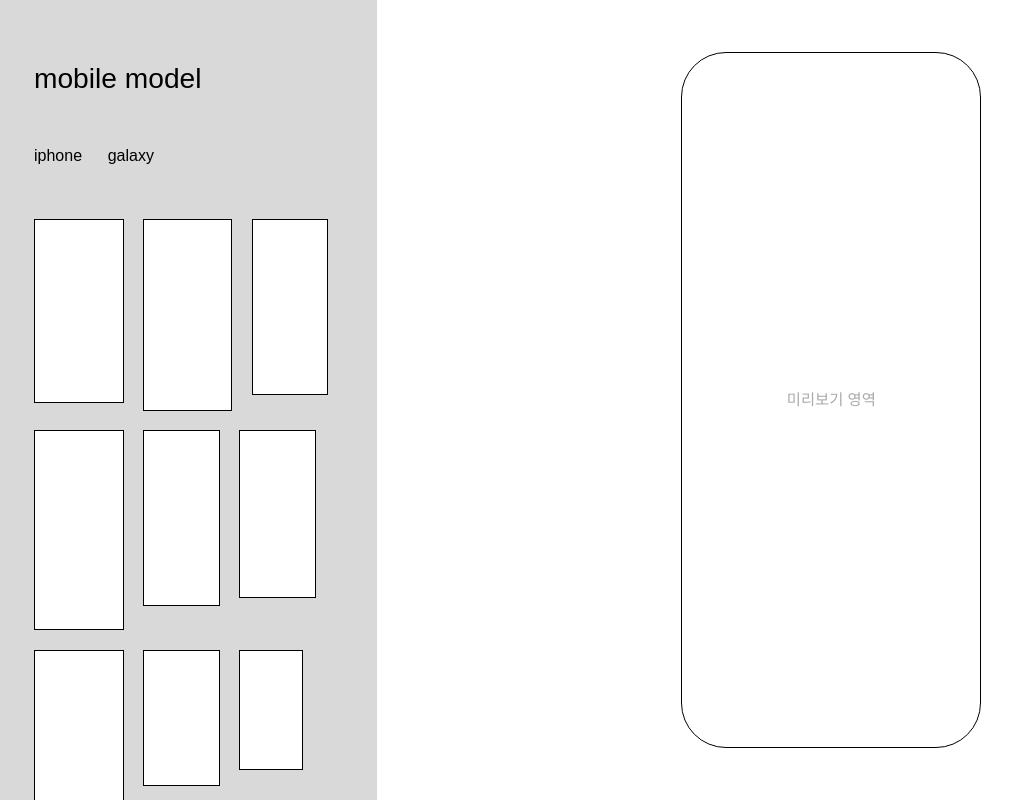
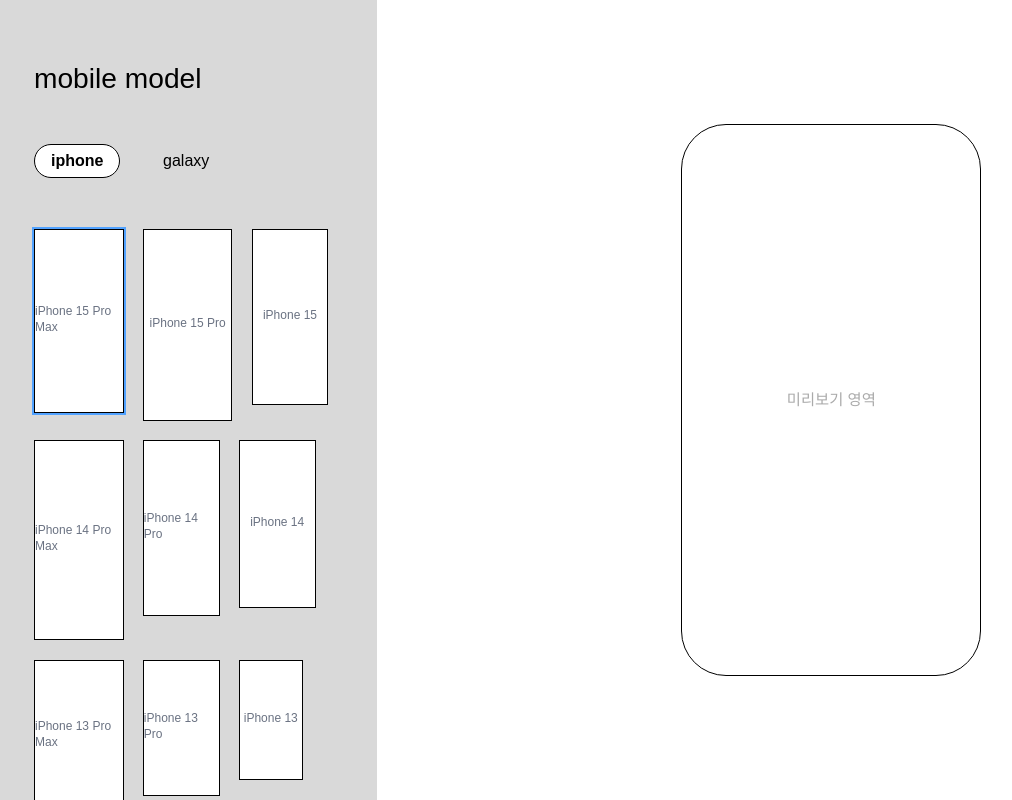
Before and after one commit to Ajihey77/WallPaper-Studio, a Next.js app: page /Wishlist in a window 1280 px wide. Shown: the whole page, without its empty margins (10-1022 px from the left). Built offline with nearby package versions, Linux system fonts and the light colour scheme.

Commit message:
✨ :위시리스트 사이드 클릭시 미리보기

```diff
--- a/app/Wishlist/page.tsx
+++ b/app/Wishlist/page.tsx
@@ -1,15 +1,94 @@
-import React from "react";
+"use client";
+
+import React, { useState } from "react";
 
 // 1920x1080 기준을 100vw, 100vh로 환산
 // px → vw/vh 변환: (px/1920)*100vw, (px/1080)*100vh
 
 export default function Wishlist() {
+  // 모델별 프레임 데이터
+  const iphoneFrames = [
+    { name: "iPhone 15 Pro Max", width: "7vw", height: "23vh" },
+    { name: "iPhone 15 Pro", width: "7vw", height: "24vh" },
+    { name: "iPhone 15", width: "6vw", height: "22vh" },
+    { name: "iPhone 14 Pro Max", width: "7vw", height: "25vh" },
+    { name: "iPhone 14 Pro", width: "6vw", height: "22vh" },
+    { name: "iPhone 14", width: "6vw", height: "21vh" },
+    { name: "iPhone 13 Pro Max", width: "7vw", height: "19vh" },
+    { name: "iPhone 13 Pro", width: "6vw", height: "17vh" },
+    { name: "iPhone 13", width: "5vw", height: "15vh" },
+    { name: "iPhone 12 Pro Max", width: "7vw", height: "23vh" },
+    { name: "iPhone 12 Pro", width: "6vw", height: "21vh" },
+    { name: "iPhone 12", width: "5vw", height: "15vh" },
+    { name: "iPhone 11 Pro Max", width: "7vw", height: "23vh" },
+    { name: "iPhone 11 Pro", width: "6vw", height: "21vh" },
+    { name: "iPhone 11", width: "5vw", height: "15vh" },
+    { name: "iPhone XS Max", width: "7vw", height: "23vh" },
+    { name: "iPhone XS", width: "6vw", height: "21vh" },
+    { name: "iPhone XR", width: "5vw", height: "15vh" },
+    { name: "iPhone X", width: "6vw", height: "21vh" },
+    { name: "iPhone 8 Plus", width: "7vw", height: "23vh" },
+    { name: "iPhone 8", width: "5vw", height: "15vh" },
+    { name: "iPhone 7 Plus", width: "7vw", height: "23vh" },
+    { name: "iPhone 7", width: "5vw", height: "15vh" },
+    { name: "iPhone 6s Plus", width: "7vw", height: "23vh" },
+    { name: "iPhone 6s", width: "5vw", height: "15vh" },
+    { name: "iPhone 6 Plus", width: "7vw", height: "23vh" },
+    { name: "iPhone 6", width: "5vw", height: "15vh" },
+  ];
+  const galaxyFrames = [
+    { name: "S24 Ultra", width: "7vw", height: "24vh" },
+    { name: "S24+", width: "7vw", height: "24vh" },
+    { name: "S24", width: "6vw", height: "22vh" },
+    { name: "S23 Ultra", width: "7vw", height: "24vh" },
+    { name: "S23+", width: "7vw", height: "24vh" },
+    { name: "S23", width: "6vw", height: "22vh" },
+    { name: "S22 Ultra", width: "7vw", height: "24vh" },
+    { name: "S22+", width: "7vw", height: "24vh" },
+    { name: "S22", width: "6vw", height: "22vh" },
+    { name: "S21 Ultra", width: "7vw", height: "24vh" },
+    { name: "S21+", width: "7vw", height: "24vh" },
+    { name: "S21", width: "6vw", height: "22vh" },
+    { name: "S20 Ultra", width: "7vw", height: "24vh" },
+    { name: "S20+", width: "7vw", height: "24vh" },
+    { name: "S20", width: "6vw", height: "22vh" },
+    { name: "S10 5G", width: "7vw", height: "24vh" },
+    { name: "S10+", width: "7vw", height: "24vh" },
+    { name: "S10", width: "6vw", height: "22vh" },
+    { name: "S10e", width: "5vw", height: "20vh" },
+    { name: "S9+", width: "7vw", height: "24vh" },
+    { name: "S9", width: "6vw", height: "22vh" },
+    { name: "S8+", width: "7vw", height: "24vh" },
+    { name: "S8", width: "6vw", height: "22vh" },
+    { name: "S7 Edge", width: "7vw", height: "24vh" },
+    { name: "S7", width: "6vw", height: "22vh" },
+    { name: "S6 Edge+", width: "7vw", height: "24vh" },
+    { name: "S6 Edge", width: "6vw", height: "22vh" },
+    { name: "S6", width: "5vw", height: "20vh" },
+  ];
+  // 모델 상태: 'iphone' 또는 'galaxy'
+  const [model, setModel] = useState<'iphone' | 'galaxy'>('iphone');
+  // 선택된 프레임 인덱스 상태
+  const [selectedFrame, setSelectedFrame] = useState(0);
+  // 모델이 바뀌면 프레임 인덱스 초기화
+  React.useEffect(() => { setSelectedFrame(0); }, [model]);
+  // 현재 프레임 배열
+  const frames = model === 'iphone' ? iphoneFrames : galaxyFrames;
+  // 미리보기 기준 크기
+  const baseWidth = 300; // px
+  const baseHeight = 600; // px
+  // 최대값(비율 기준)
+  const maxFrameWidth = Math.max(...frames.map(f => Number(f.width.replace('vw',''))));
+  const maxFrameHeight = Math.max(...frames.map(f => Number(f.height.replace('vh',''))));
+  // 미리보기용 실제 px 크기 계산
+  const previewWidth = (Number(frames[selectedFrame].width.replace('vw','')) / maxFrameWidth) * baseWidth;
+  const previewHeight = (Number(frames[selectedFrame].height.replace('vh','')) / maxFrameHeight) * baseHeight;
   return (
     <div className="w-screen h-screen flex items-center justify-center bg-white font-anonymous-pro overflow-hidden">
       <div className="w-screen h-screen flex flex-row">
         {/* 사이드바 */}
         <aside
-          className="relative flex flex-col items-start overflow-y-auto bg-[#d9d9d9] scrollbar-thin scrollbar-thumb-gray-200"
+          className="relative flex flex-col items-start overflow-y-auto bg-[#d9d9d9] scrollbar-thin scrollbar-thumb-gray-200 thinner-scrollbar"
           style={{
             width: `${(580 / 1920) * 100}vw`,
             height: "100vh",
@@ -22,27 +101,52 @@
             mobile model
           </div>
           <div className="flex gap-[2vw] items-center mb-[2.7vh]">
-            <span className="text-black" style={{ fontSize: "1.25vw" }}>iphone</span>
-            <span className="text-black" style={{ fontSize: "1.25vw" }}>galaxy</span>
+            <button
+              className={`text-black px-4 py-1 rounded-full transition-all duration-200 ${model === 'iphone' ? 'bg-white border border-black font-bold' : 'bg-transparent border border-transparent'}`}
+              style={{ fontSize: "1.25vw" }}
+              onClick={() => setModel('iphone')}
+            >
+              iphone
+            </button>
+            <button
+              className={`text-black px-4 py-1 rounded-full transition-all duration-200 ${model === 'galaxy' ? 'bg-white border border-black font-bold' : 'bg-transparent border border-transparent'}`}
+              style={{ fontSize: "1.25vw" }}
+              onClick={() => setModel('galaxy')}
+            >
+              galaxy
+            </button>
           </div>
           <div className="bg-black mb-[3.7vh]" style={{ width: `${(206 / 580) * 100}%`, height: 1 }} />
           {/* 모델별 프레임들 */}
           <div className="flex flex-wrap gap-[1.5vw]">
-            <div className="bg-white border border-black flex items-center justify-center" style={{ width: "7vw", height: "23vh", fontSize: "0.9vw" }} />
-            <div className="bg-white border border-black flex items-center justify-center" style={{ width: "7vw", height: "24vh", fontSize: "0.9vw" }} />
-            <div className="bg-white border border-black flex items-center justify-center" style={{ width: "6vw", height: "22vh", fontSize: "0.9vw" }} />
-            <div className="bg-white border border-black flex items-center justify-center" style={{ width: "7vw", height: "25vh", fontSize: "0.9vw" }} />
-            <div className="bg-white border border-black flex items-center justify-center" style={{ width: "6vw", height: "22vh", fontSize: "0.9vw" }} />
-            <div className="bg-white border border-black flex items-center justify-center" style={{ width: "6vw", height: "21vh", fontSize: "0.9vw" }} />
-            <div className="bg-white border border-black flex items-center justify-center" style={{ width: "7vw", height: "19vh", fontSize: "0.9vw" }} />
-            <div className="bg-white border border-black flex items-center justify-center" style={{ width: "6vw", height: "17vh", fontSize: "0.9vw" }} />
-            <div className="bg-white border border-black flex items-center justify-center" style={{ width: "5vw", height: "15vh", fontSize: "0.9vw" }} />
+            {frames.map((frame, idx) => (
+              <div
+                key={idx}
+                className={`bg-white border border-black flex flex-col items-center justify-center cursor-pointer ${selectedFrame === idx ? 'ring-2 ring-blue-400' : ''}`}
+                style={{ width: frame.width, height: frame.height, fontSize: "0.9vw" }}
+                onClick={() => setSelectedFrame(idx)}
+              >
+                {('name' in frame) && (
+                  <span className="text-xs text-gray-500 mb-1">{(frame as any).name}</span>
+                )}
+              </div>
+            ))}
           </div>
         </aside>
         {/* 미리보기 영역 */}
         <main className="flex-1 h-screen flex items-center justify-center relative">
-          <div className="relative h-[87vh] w-auto max-w-[300px] aspect-[374/800] ml-4 flex items-center justify-center">
-            <div className="w-full h-full rounded-[45px] border border-black bg-cover bg-center absolute inset-0 z-0" />
+          <div
+            className="relative w-auto max-w-[300px] aspect-[374/800] ml-4 flex items-center justify-center"
+            style={{ height: "87vh" }}
+          >
+            <div
+              className="rounded-[45px] border border-black bg-cover bg-center absolute inset-0 z-0 transition-all duration-300"
+              style={{
+                width: `${previewWidth}px`,
+                height: `${previewHeight}px`,
+                margin: "auto",
+              }}
+            />
             <span className="z-10 text-[#aaa] text-center" style={{ fontSize: "1.2vw" }}>미리보기 영역</span>
           </div>
         </main>
--- a/styles/globals.css
+++ b/styles/globals.css
@@ -5,3 +5,12 @@
   color: var(--foreground);
   font-family: Arial, Helvetica, sans-serif;
 }
+
+/* 더 얇은 스크롤바 */
+.thinner-scrollbar::-webkit-scrollbar {
+  width: 4px;
+}
+.thinner-scrollbar::-webkit-scrollbar-thumb {
+  background: #ccc;
+  border-radius: 4px;
+}
--- /dev/null
+++ b/ui/preview-side.tsx
@@ -0,0 +1,5 @@
+import React from "react";
+
+export default function PreviewSide() {
+  return <div>]preview-side</div>;
+}
```
